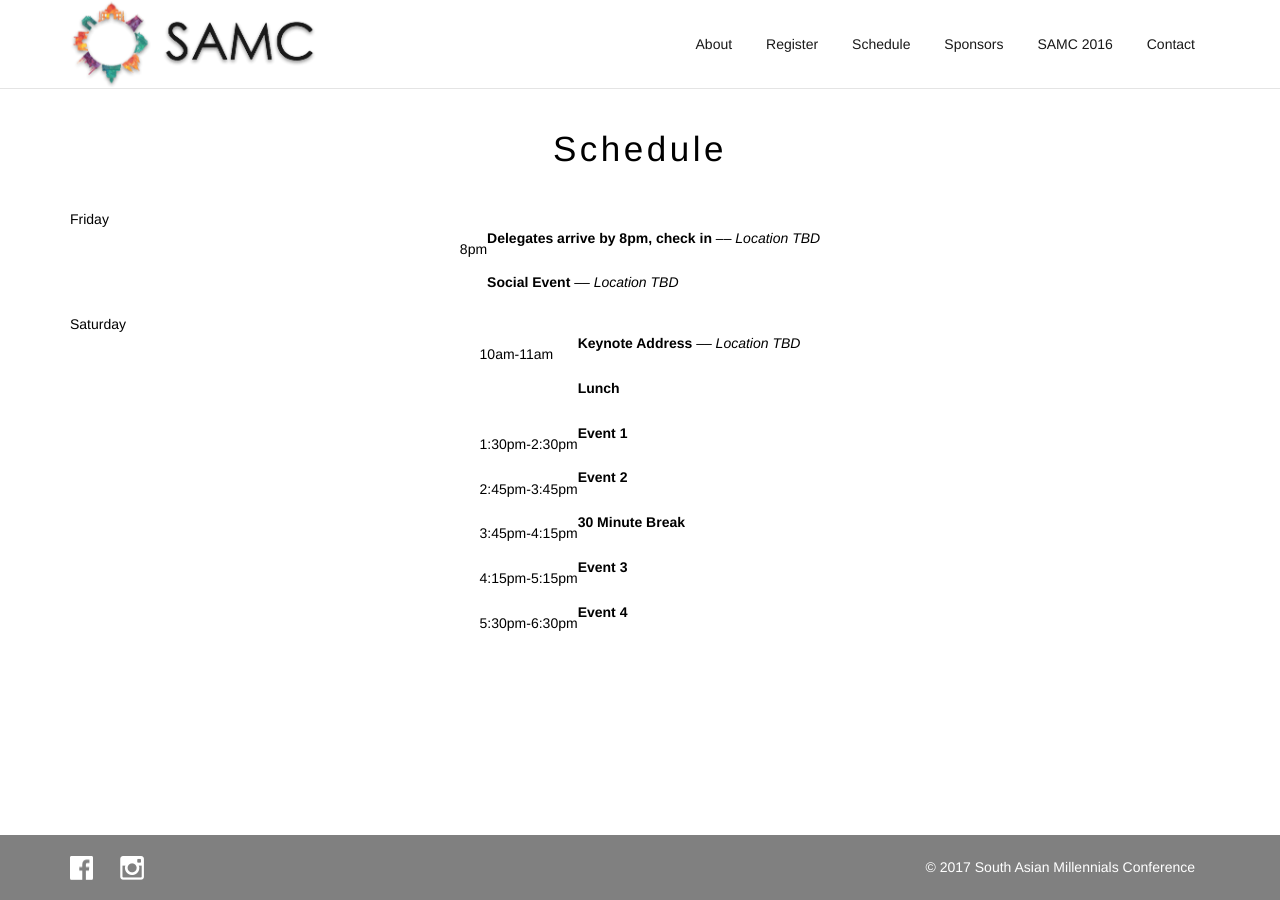
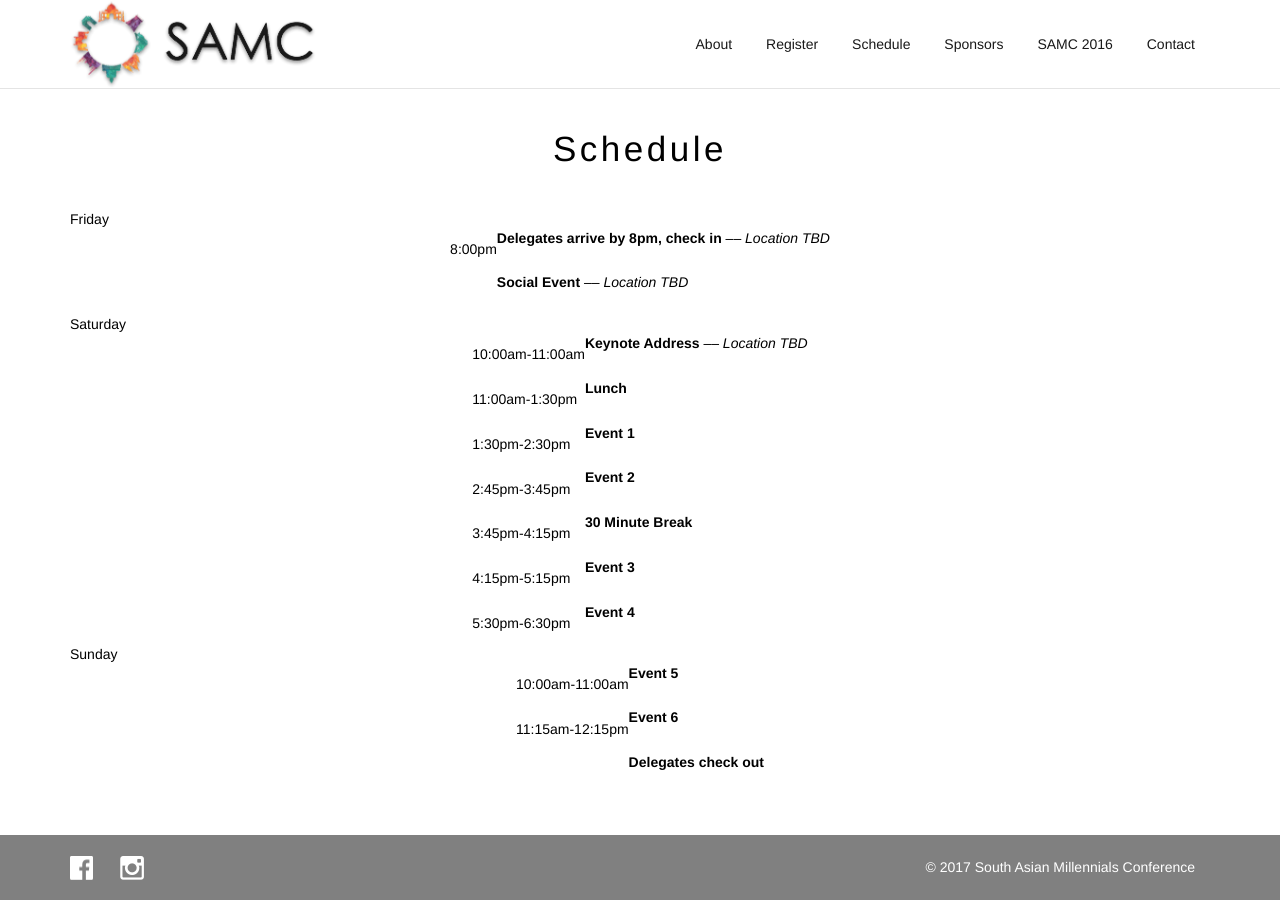
Before and after one commit to samconf/samconf.github.io, a Jekyll site: the page built from schedule/index.html, in a window 1280 px wide. Built offline with Jekyll 4.4.1, drawn with Linux system fonts in a browser that asks for light colours.

Commit message:
Adding Sunday Tentative

```diff
--- a/schedule/index.html
+++ b/schedule/index.html
@@ -7,8 +7,9 @@ endpoint: schedule
 <div class="container">
     <table class="fridayschedule">
         <tbody>
-            <tr>Friday
-                <td>8pm</td>
+            <tr>Friday</tr>
+            <tr>
+                <td>8:00pm</td>
                 <td><strong>Delegates arrive by 8pm, check in</strong> <i>–– Location TBD</i>
                 <br><br></td>
             </tr>
@@ -21,13 +22,14 @@ endpoint: schedule
     </table>
     <table class="saturdayschedule">
         <tbody>
-            <tr>Saturday
-                <td>10am-11am</td>
+            <tr>Saturday</tr>
+            <tr>
+                <td>10:00am-11:00am</td>
                 <td><strong>Keynote Address</strong> <i>–– Location TBD</i>
                 <br><br></td>
             </tr>
             <tr>
-                <td></td>
+                <td>11:00am-1:30pm</td>
                 <td><strong>Lunch</strong>
                 <br><br></td>
             </tr>
@@ -127,4 +129,24 @@ endpoint: schedule
             </tr> -->
         </tbody>
     </table>
+    <table class="sundayschedule">
+        <tbody>
+            <tr>Sunday</tr>
+            <tr>
+                <td>10:00am-11:00am</td>
+                <td><strong>Event 5</strong> <i></i>
+                <br><br></td>
+            </tr>
+            <tr>
+                <td>11:15am-12:15pm</td>
+                <td><strong>Event 6</strong> <i></i>
+                <br><br></td>
+            </tr>
+            <tr>
+                <td></td>
+                <td><strong>Delegates check out</strong> <i></i>
+                <br><br></td>
+            </tr>
+        </tbody>
+    </table>
 </div>
```
